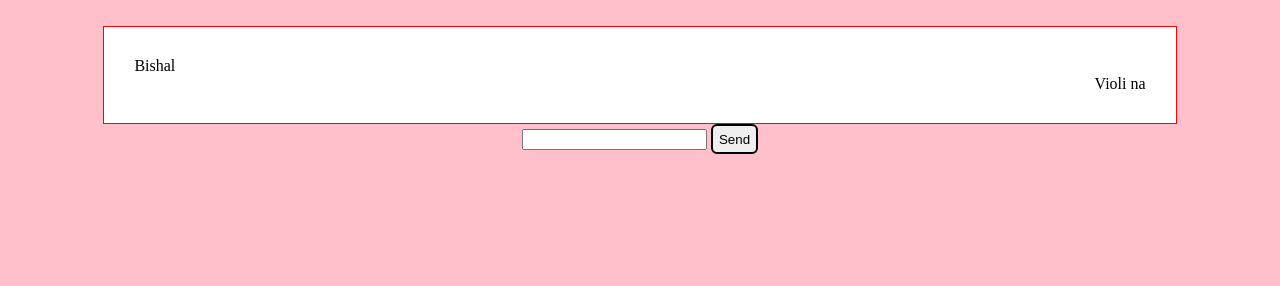
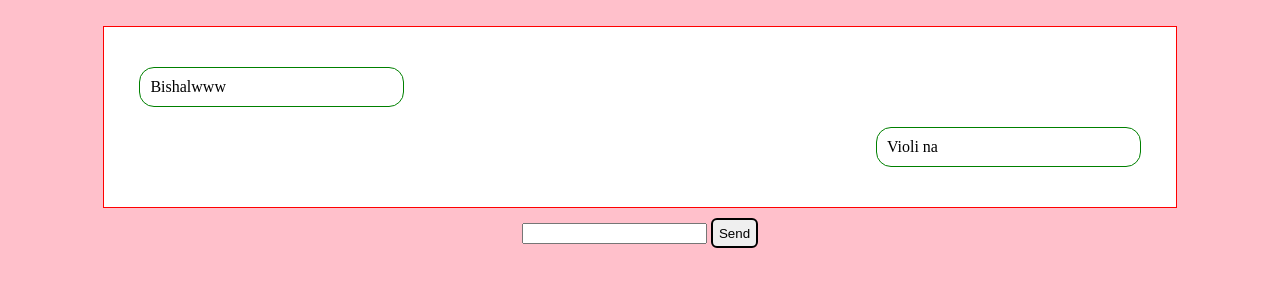
Before and after one commit to BishalPatgiri/Personal_Indivisual_Projects, a plain HTML site: page My_Chating_App/index.html in a window 1280 px wide. Drawn offline with Linux system fonts and the light colour scheme.

Commit message:
done some editing

```diff
--- a/My_Chating_App/css/index.css
+++ b/My_Chating_App/css/index.css
@@ -8,10 +8,10 @@ body{
     background-color: white;
     padding: 30px;
     overflow-y: auto;
-    margin-bottom:
+    margin-bottom: 10px;
 
 }
-.massage{
+.message{
     margin:10px 5px;
     border: 1px solid green;
     width: 24%;
--- a/My_Chating_App/index.html
+++ b/My_Chating_App/index.html
@@ -10,7 +10,7 @@
 <body>
     <div><img src="" alt=""></div>
     <div class="container">
-        <div class="message left">Bishal</div>
+        <div class="message left">Bishalwww</div><br>
         <div class="message right">Violi na</div>
     </div>
     <div class="send">
```
